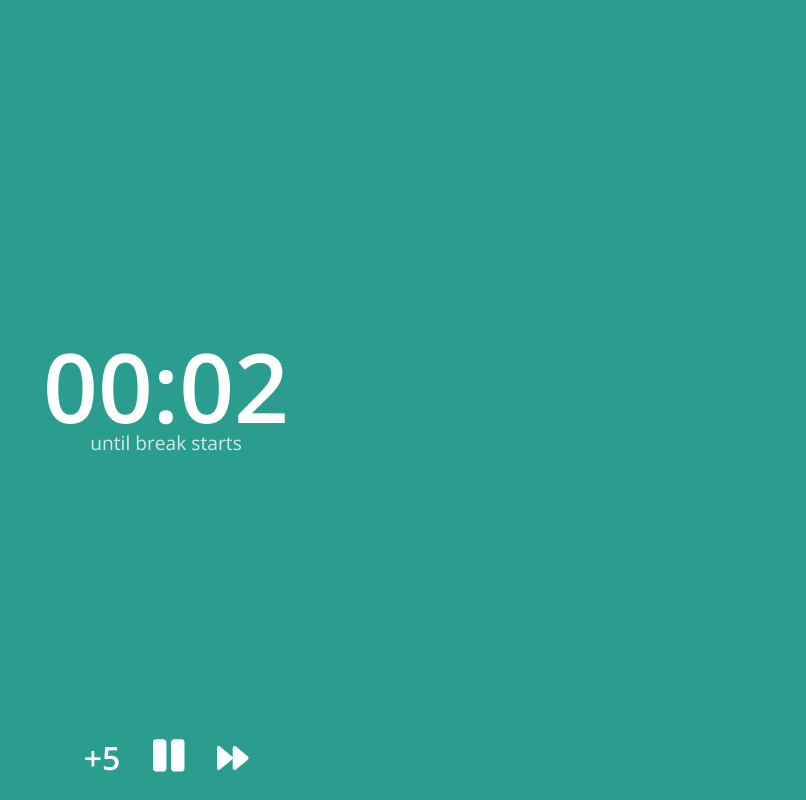
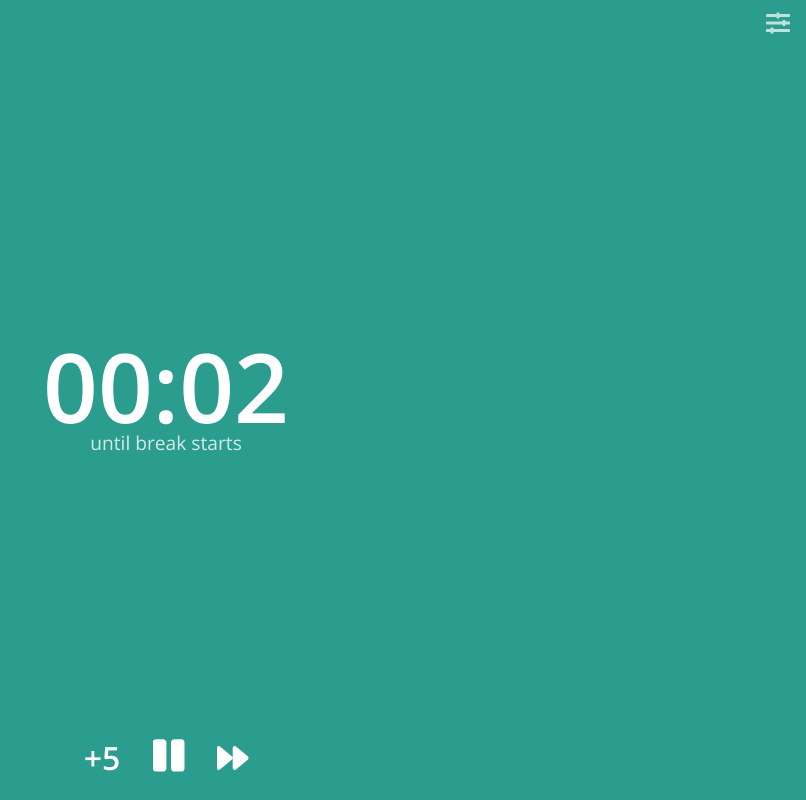
Before and after one commit to EliasDolinsek/screenbreak.js, a Vue app: page / in a window 1280 px wide. Shown: the whole page, without its empty margins (474-1280 px from the left). Built offline with nearby package versions, Linux system fonts and the light colour scheme.

Commit message:
Settings icon

```diff
--- a/src/App.vue
+++ b/src/App.vue
@@ -11,6 +11,12 @@
         </div>
       </div>
     </div>
+    <button id="btn-settings" class="img-button" v-on:click="$emit('pause')">
+        <img
+          src="@/assets/settings.svg"
+          width="24"
+        />
+     </button>
     <Actions
       id="actions"
       :paused="paused"
@@ -164,6 +170,12 @@ export default {
 #container {
   height: 100vh;
 }
+
+#btn-settings {
+  position: absolute;
+  top: 10px;
+  right: 10px;
+}
 </style>
 
 <style>
@@ -181,4 +193,10 @@ export default {
   color: white;
   margin-top: 60px;
 }
+
+.img-button {
+  background: none;
+  border: none;
+  outline: none;
+}
 </style>
--- a/src/components/Actions.vue
+++ b/src/components/Actions.vue
@@ -50,12 +50,6 @@ export default {
     margin-left: 20px;
 }
 
-.img-button {
-  background: none;
-  border: none;
-  outline: none;
-}
-
 .img-active {
   animation-name: activate-img-button;
   animation-duration: 0.5s;
```
Also changed, not shown: src/assets/settings.svg.
